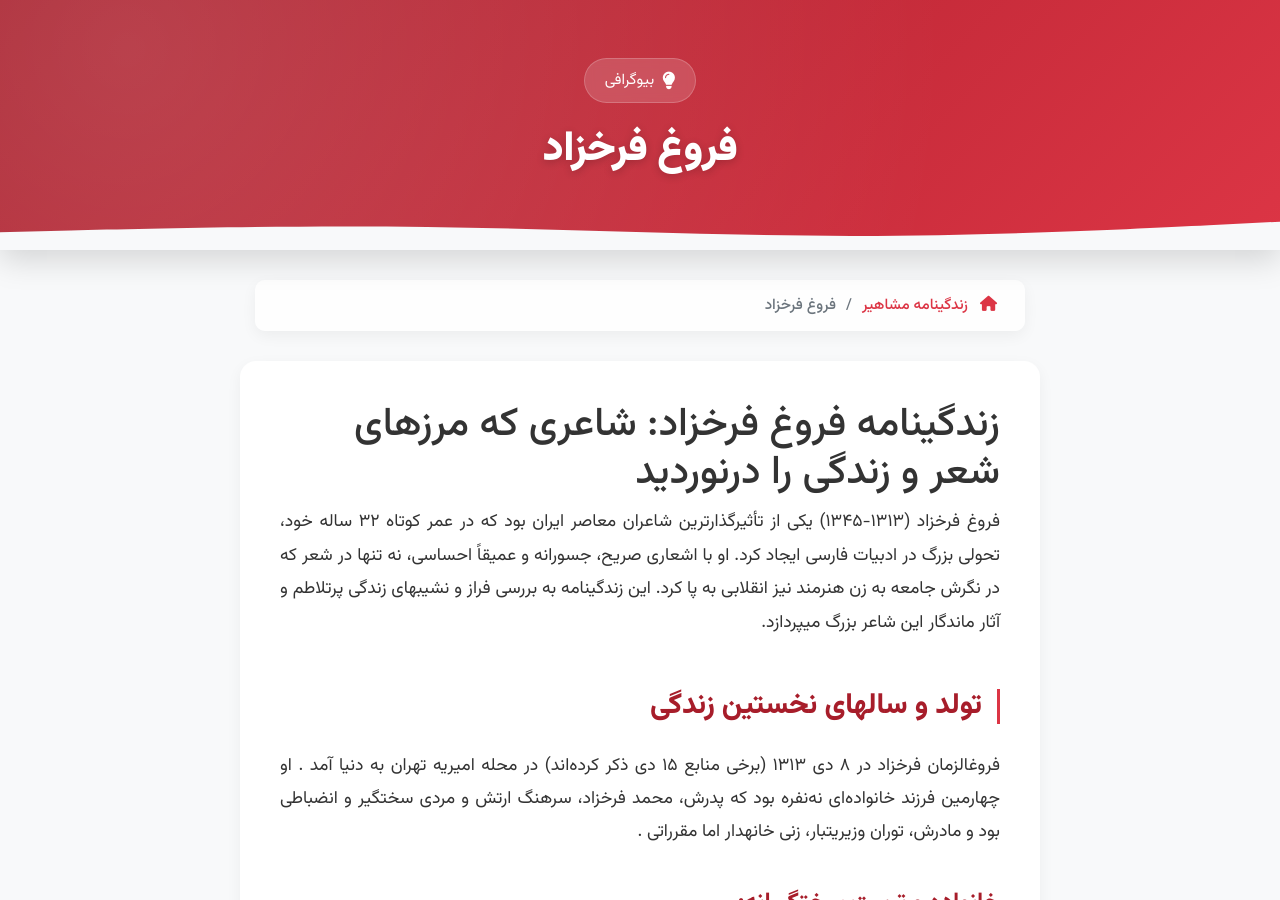
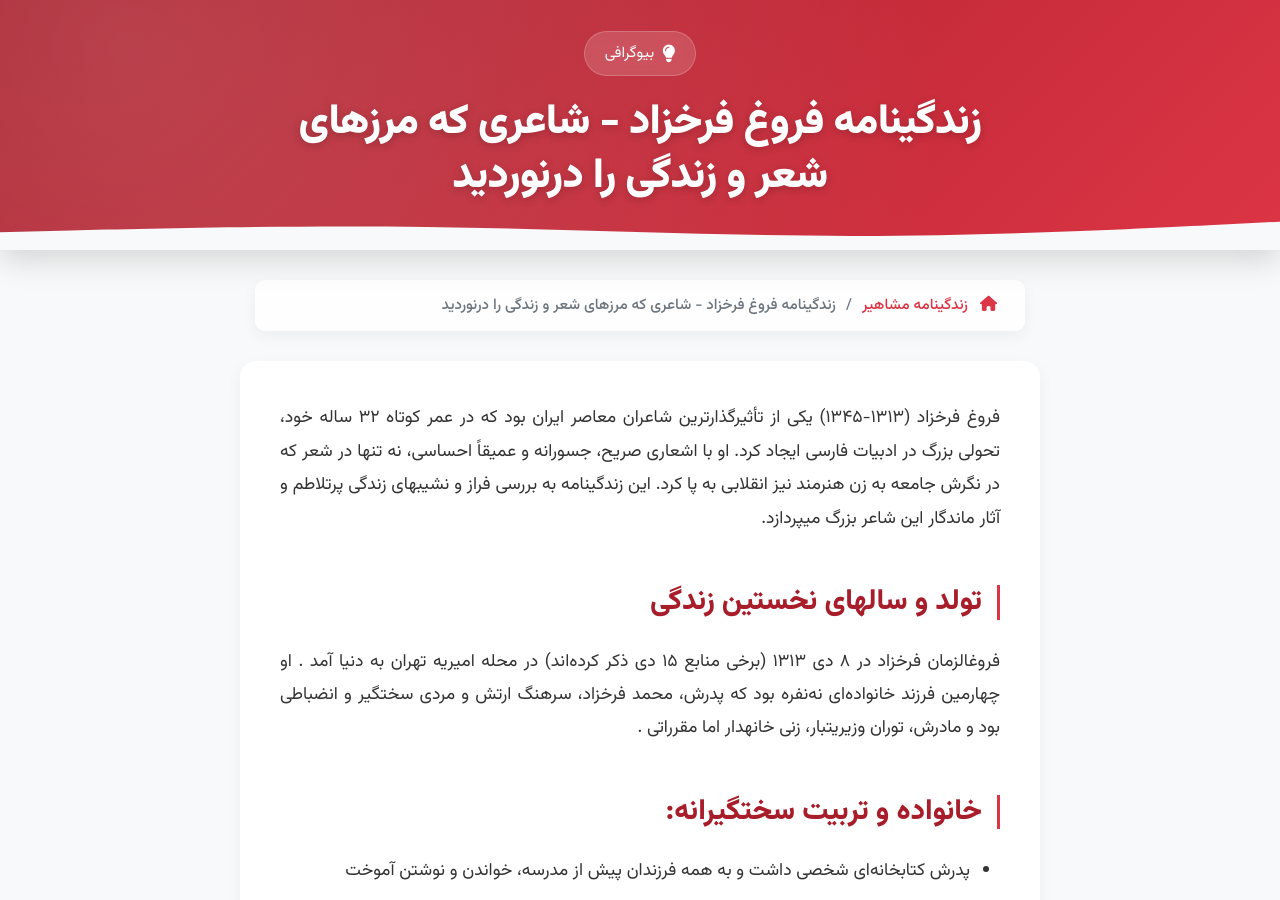
Before and after one commit to darkblog/darkblog.github.io, a Jekyll site: the page built from _posts/2025-7-11-78.md, in a window 1280 px wide and 900 px high. Built offline with Jekyll 4.4.1, drawn with Linux system fonts in a browser that asks for light colours.

Commit message:
Update 2025-7-11-78.md

```diff
--- a/_posts/2025-7-11-78.md
+++ b/_posts/2025-7-11-78.md
@@ -1,9 +1,7 @@
 ---
 layout: post
-title: فروغ فرخزاد
+title: زندگینامه فروغ فرخزاد - شاعری که مرزهای شعر و زندگی را درنوردید
 ---
-
-# زندگینامه فروغ فرخزاد: شاعری که مرزهای شعر و زندگی را درنوردید
 
 فروغ فرخزاد (۱۳۱۳-۱۳۴۵) یکی از تأثیرگذارترین شاعران معاصر ایران بود که در عمر کوتاه ۳۲ ساله خود، تحولی بزرگ در ادبیات فارسی ایجاد کرد. او با اشعاری صریح، جسورانه و عمیقاً احساسی، نه تنها در شعر که در نگرش جامعه به زن هنرمند نیز انقلابی به پا کرد. این زندگینامه به بررسی فراز و نشیبهای زندگی پرتلاطم و آثار ماندگار این شاعر بزرگ میپردازد.
 
@@ -11,12 +9,12 @@ title: فروغ فرخزاد
 
 فروغالزمان فرخزاد در ۸ دی ۱۳۱۳ (برخی منابع ۱۵ دی ذکر کرده‌اند) در محله امیریه تهران به دنیا آمد . او چهارمین فرزند خانواده‌ای نه‌نفره بود که پدرش، محمد فرخزاد، سرهنگ ارتش و مردی سختگیر و انضباطی بود و مادرش، توران وزیریتبار، زنی خانهدار اما مقرراتی .
 
-### خانواده و تربیت سختگیرانه:
+## خانواده و تربیت سختگیرانه:
 - پدرش کتابخانه‌ای شخصی داشت و به همه فرزندان پیش از مدرسه، خواندن و نوشتن آموخت
 - محیط خانه با خشونت پدر و سختگیری‌های مادر همراه بود؛ پوران فرخزاد (خواهر فروغ) این دوران را "وحشتبار" توصیف کرده است
 - فروغ از کودکی روحیه‌ای سرکش و یاغی داشت و تنبیه‌های پدری نتوانست این ویژگی را در او خاموش کند
 
-### تحصیلات و علاقه به شعر:
+## تحصیلات و علاقه به شعر:
 - تحصیلات ابتدایی را در مدرسه سروش و متوسطه را در دبیرستان خسرو خاور به پایان رساند
 - در ۱۳ سالگی شروع به غزل‌سرایی کرد و در ۱۵ سالگی به‌طور جدی شعر می‌گفت
 - در ۱۶ سالگی وارد هنرستان کمال‌الملک شد تا نقاشی بیاموزد و در آنجا با سهراب سپهری آشنا شد
@@ -25,12 +23,12 @@ title: فروغ فرخزاد
 
 در ۱۶ سالگی (۱۳۲۹) با پرویز شاپور، کاریکاتوریست و نویسنده که ۱۱ سال از او بزرگتر و از بستگان مادرش بود، ازدواج کرد . این ازدواج علی‌رغم مخالفت خانواده‌ها صورت گرفت و آنها به اهواز نقل مکان کردند .
 
-### زندگی مشترک و تولد کامیار:
+## زندگی مشترک و تولد کامیار:
 - در ۱۳۳۰ تنها فرزندش، کامیار شاپور، به دنیا آمد
 - در همین سال‌ها اولین مجموعه شعرش به نام "اسیر" را منتشر کرد که با استقبال روبرو شد
 - اختلافات زناشویی به دلیل تفاوت‌های فکری و محدودیت‌های اجتماعی برای یک زن شاعر، روزبه‌روز بیشتر شد
 
-### جدایی و پیامدهای دردناک:
+## جدایی و پیامدهای دردناک:
 - در ۱۳۳۴ در حالی که کامیار تنها ۳ سال داشت، از پرویز شاپور جدا شد
 - بر اساس قانون آن زمان، حضانت فرزند به پدر سپرده شد و فروغ از دیدار منظم با پسرش محروم ماند
 - پس از جدایی، پدرش او را از خانه راند و فروغ مدتی را نزد طوسی حائری (همسر سابق احمد شاملو) زندگی کرد
@@ -40,12 +38,12 @@ title: فروغ فرخزاد
 
 پس از جدایی، فروغ به اروپا سفر کرد و در ایتالیا و آلمان اقامت گزید. این سفر نقطه عطفی در زندگی هنری او بود .
 
-### ورود به عرصه سینما:
+## ورود به عرصه سینما:
 - در ۱۳۳۷ با ابراهیم گلستان، نویسنده و فیلمساز سرشناس آشنا شد و در شرکت گلستان فیلم مشغول به کار شد
 - در ۱۳۳۸ برای آموزش فیلمسازی به انگلستان رفت
 - در چند فیلم به عنوان بازیگر و دستیار کارگردان فعالیت کرد
 
-### فیلم "خانه سیاه است":
+## فیلم "خانه سیاه است":
 - در ۱۳۴۱ به تبریز رفت و فیلم مستند "خانه سیاه است" را درباره زندگی جذامیان ساخت
 - این فیلم در جشنواره اوبرهاوزن آلمان به عنوان بهترین فیلم مستند انتخاب شد
 - در همین سفر با حسین منصوری، پسر بچه جذامی آشنا شد و سرپرستی او را بر عهده گرفت
@@ -54,14 +52,14 @@ title: فروغ فرخزاد
 
 آشنایی با ابراهیم گلستان و کار در سینما تأثیر عمیقی بر شعر فروغ گذاشت و او را به یکی از پیشگامان شعر نو تبدیل کرد.
 
-### مجموعه‌های شعری:
+## مجموعه‌های شعری:
 ۱. **اسیر** (۱۳۳۱): اولین مجموعه شعر که در ۱۷ سالگی منتشر شد
 ۲. **دیوار** (۱۳۳۵): شامل شعر "گناه" که جنجال‌های زیادی ایجاد کرد
 ۳. **عصیان** (۱۳۳۶): نشان‌دهنده چرخش فکری فروغ به مسائل فلسفی و مذهبی
 ۴. **تولدی دیگر** (۱۳۴۱): نقطه اوج هنر شعری فروغ که به ابراهیم گلستان تقدیم شد
 ۵. **ایمان بیاوریم به آغاز فصل سرد** (۱۳۴۲): آخرین مجموعه شعر که پس از مرگش منتشر شد
 
-### ویژگی‌های شعر فروغ:
+## ویژگی‌های شعر فروغ:
 - بیان صریح احساسات زنانه و عاشقانه که تا آن زمان در ادبیات فارسی بی‌سابقه بود
 - تلفیق زیبایی‌های زبانی با مضامین اجتماعی و فلسفی
 - استفاده از نمادها و کهن‌الگوهای زنانه در شعر
@@ -71,7 +69,7 @@ title: فروغ فرخزاد
 
 فروغ فرخزاد در ۲۴ بهمن ۱۳۴۵ در حالی که تنها ۳۲ سال داشت، بر اثر تصادف رانندگی در جاده دروس-قلهک تهران درگذشت . او را در گورستان ظهیرالدوله به خاک سپردند .
 
-### تأثیر و میراث فروغ:
+## تأثیر و میراث فروغ:
 - اشعار او به زبان‌های انگلیسی، ترکی، عربی، چینی، فرانسوی، اسپانیایی، ژاپنی، آلمانی و عبری ترجمه شده‌اند
 - ناتالی پورتمن، بازیگر هالیوود، از علاقه‌مندان و مروجان شعر فروغ در غرب بوده است
 - بسیاری او را نماد زن مستقل و روشنفکر در ایران معاصر می‌دانند
```
